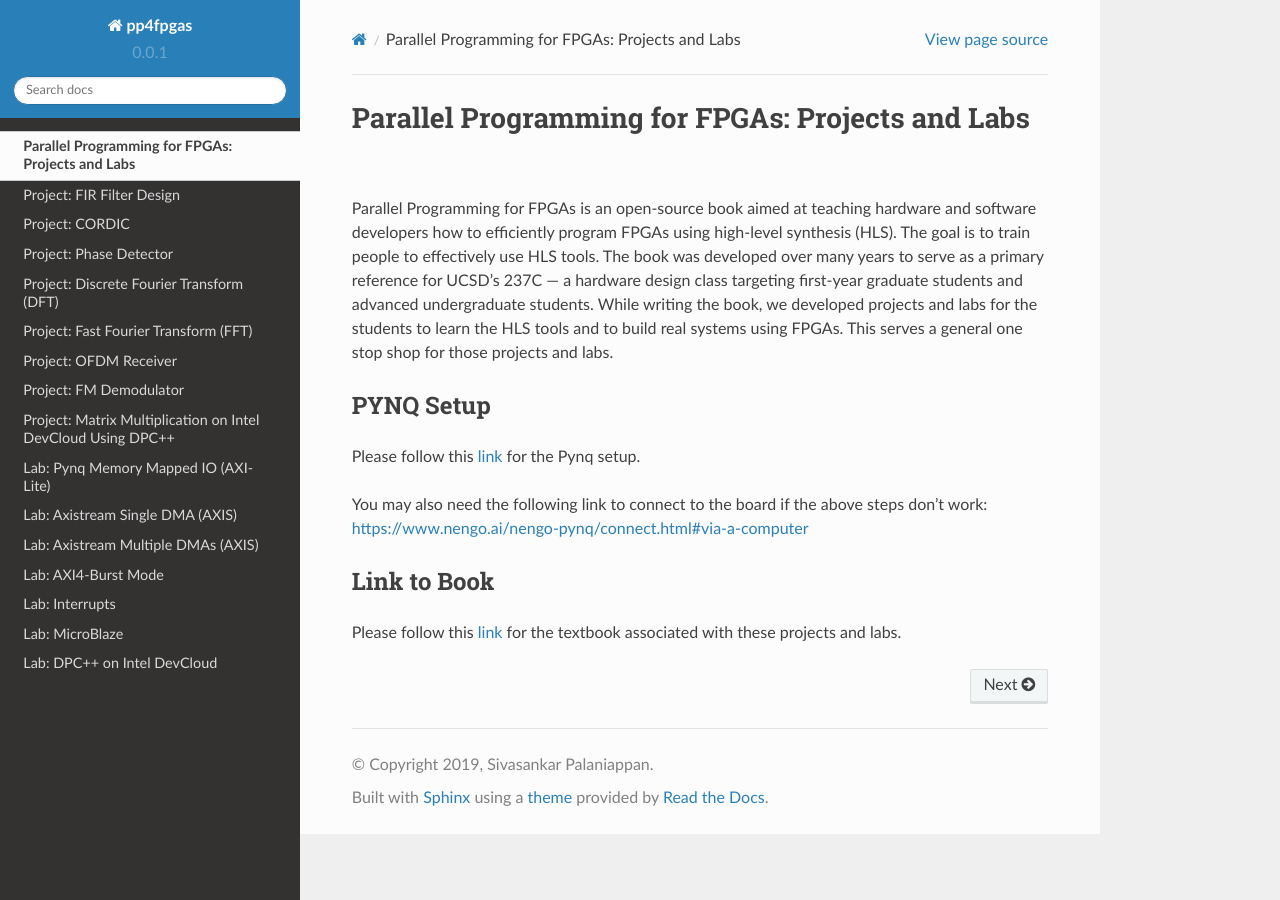
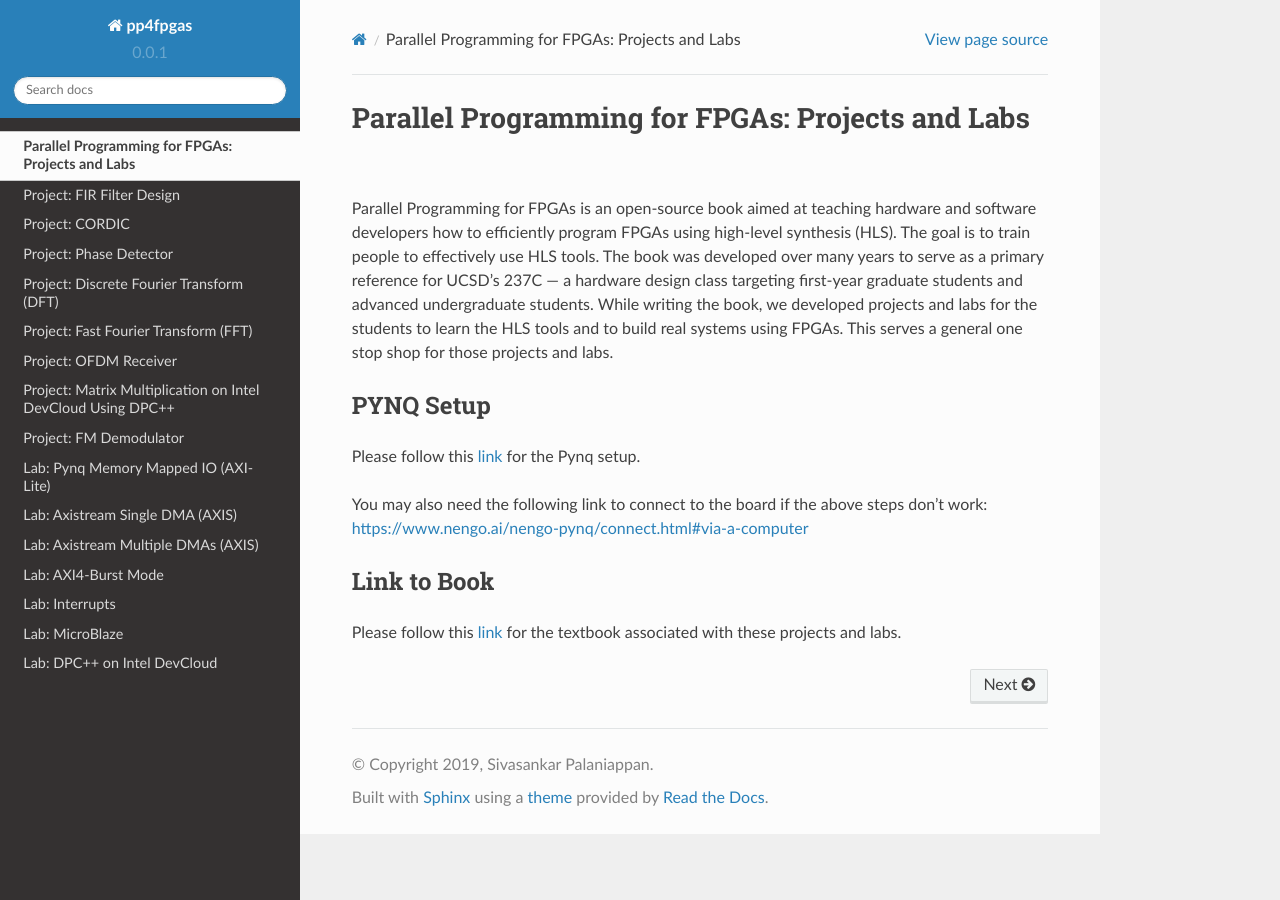
Before and after one commit to KastnerRG/Read_the_docs, a Sphinx documentation site: the page built from docs/index.rst, in a window 1280 px wide. Built offline with Sphinx 7.4.7 and the Read the Docs theme 2.0.0, drawn with Linux system fonts in a browser that asks for light colours.

Commit message:
project numbering update

```diff
--- a/docs/index.rst
+++ b/docs/index.rst
@@ -32,8 +32,8 @@
    project3
    project4
    project4.5
-   project5
    project6
+   project7
    PYNQ-example
    axidma
    axidma2
--- a/docs/project4.5.rst
+++ b/docs/project4.5.rst
@@ -60,7 +60,7 @@
 
 * You should not change the data types as given to you. You do not need to perform bitwidth optimization of this project.
 
-* It is OK to rewrite the code if it helps you with optimizations. For example, you can change the function interfaces. There are some variable defined in the header files for you convenience. These include `SIZE = 1024`, `SIZE2 = 512`, and`M = 10` (i.e. log SIZE). Feel free to use these in your code. They are defined in every header file across all of the different folders. The software version has a nested for loop structure that does not allow Vivado HLS to provide an exact number of cycles. The `tripcount` directive can help with this. You should be able to understand the reported results. For example, while Vivado may give you a best, worst and average case numbers, your algorithm for a fixed size FFT should be a fixed number of cycles.
+* It is OK to rewrite the code if it helps you with optimizations. For example, you can change the function interfaces. There are some variable defined in the header files for you convenience. These include `SIZE` = 1024, `SIZE2` = 512, and `M` = 10 (i.e. log `SIZE`). Feel free to use these in your code. They are defined in every header file across all of the different folders. The software version has a nested for loop structure that does not allow Vivado HLS to provide an exact number of cycles. The `tripcount` directive can help with this. You should be able to understand the reported results. For example, while Vivado may give you a best, worst and average case numbers, your algorithm for a fixed size FFT should be a fixed number of cycles.
 
 5) PYNQ Demo
 ------------
```
Also changed, not shown: docs/project7.rst (renamed from docs/project5.rst).
